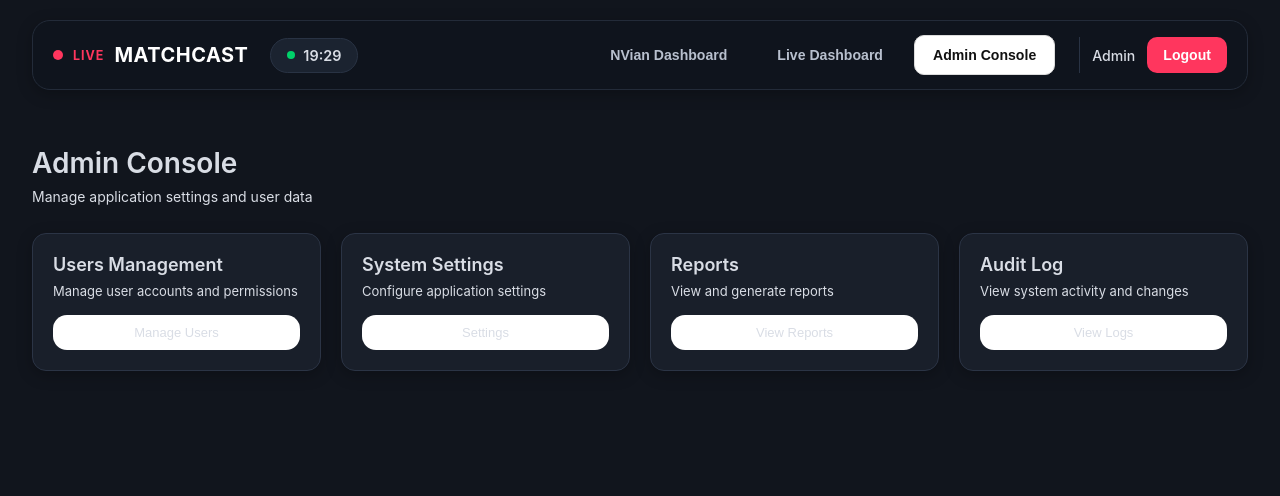
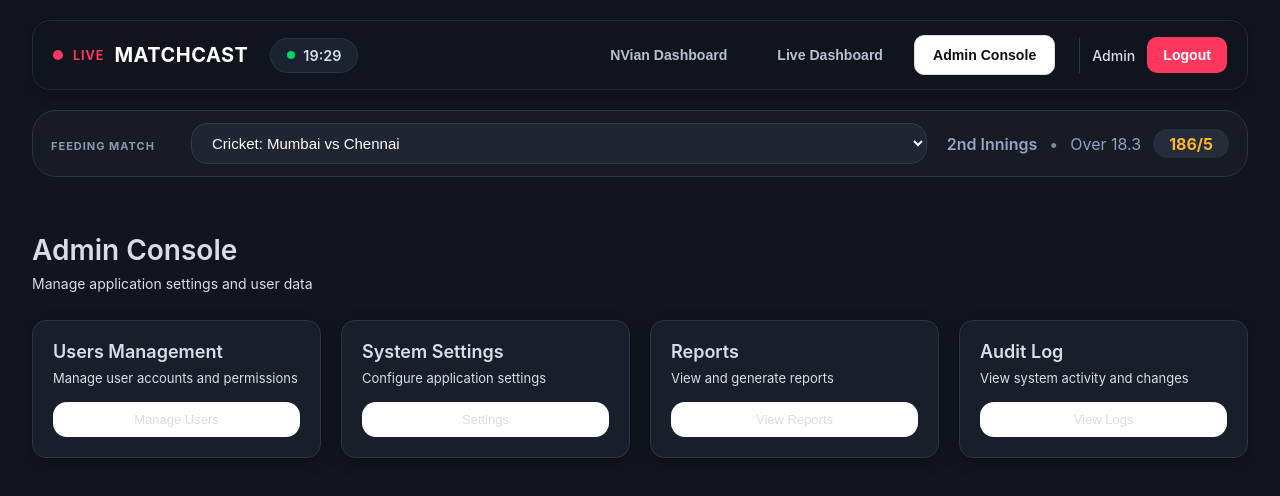
Before and after one commit to majeedhyderabadi/Cricbuzz, a React (Vite) app: page /admin in a window 1280 px wide. Shown: the top 496 px of the page. Built offline with nearby package versions, Linux system fonts and the light colour scheme; sample sign-in values are in the browser's storage.

Commit message:
feeding FeedingMatch

```diff
--- a/src/Pages/Admin.tsx
+++ b/src/Pages/Admin.tsx
@@ -1,10 +1,13 @@
 import "./Admin.css";
 import Header from "../components/Header/Header";
+import FeedingMatch from "../components/FeedingMatch/FeedingMatch";
 
 function Admin() {
     return (
         <main className="container">
             <Header />
+            <br />
+            <FeedingMatch />
             <section className="section admin-panel">
                 <div className="admin-panel__header">
                     <h1 className="admin-panel__title">Admin Console</h1>
--- /dev/null
+++ b/src/components/FeedingMatch/FeedingMatch.css
@@ -0,0 +1,88 @@
+* {
+    box-sizing: border-box;
+}
+
+.feeding-match-container {
+    display: flex;
+    align-items: center;
+    background: #171b24;
+    border: 1px solid #2b3240;
+    border-radius: 24px;
+    padding: 12px 18px;
+    flex-wrap: wrap;
+}
+
+.feeding-label {
+    min-width: 140px;
+}
+
+.feeding-label span {
+    color: #8e97b2;
+    font-size: 11px;
+    font-weight: 700;
+    letter-spacing: 1px;
+}
+
+.match-select-container {
+    flex: 1;
+    min-width: 300px;
+}
+
+.match-select {
+    width: 100%;
+    background: #1f2532;
+    border: 1px solid #31394a;
+    color: white;
+    border-radius: 16px;
+    padding: 10px 16px;
+    font-size: 15px;
+    font-weight: 500;
+    outline: none;
+    cursor: pointer;
+}
+
+.match-status {
+    display: flex;
+    align-items: center;
+    gap: 12px;
+    color: #98a3c4;
+    font-size: 16px;
+    flex-wrap: wrap;
+}
+
+.stage {
+    font-weight: 600;
+    padding: 0px 0px 0px 20px;
+}
+
+.separator {
+    color: #7d879d;
+}
+
+.progress {
+    color: #8fa0c8;
+}
+
+.score {
+    background: #252d3c;
+    color: #ffb32d;
+    padding: 0.3rem 1em;
+    border-radius: 20px;
+    font-weight: bold;
+}
+
+@media (max-width: 768px) {
+
+    .feeding-match-container {
+        flex-direction: column;
+        align-items: stretch;
+    }
+
+    .feeding-label {
+        min-width: auto;
+    }
+
+    .match-status {
+        justify-content: flex-start;
+    }
+}
--- /dev/null
+++ b/src/components/FeedingMatch/FeedingMatch.tsx
@@ -0,0 +1,96 @@
+import React, { type ChangeEvent, useMemo, useState } from "react";
+import "./FeedingMatch.css";
+
+export interface FeedingMatch {
+    id: number,
+    sport: string,
+    team1: string,
+    team2: string,
+    score: string,
+    stage: string,
+    progress: string
+}
+
+export default function FeedingMatch() {
+const feedingMatches: FeedingMatch[] = [
+    {
+    id: 1,
+    sport: "Cricket",
+    team1: "Mumbai",
+    team2: "Chennai",
+    score: "186/5",
+    stage: "2nd Innings",
+    progress: "Over 18.3"
+  },
+  {
+    id: 2,
+    sport: "Cricket",
+    team1: "India",
+    team2: "Australia",
+    score: "245/7",
+    stage: "1st Innings",
+    progress: "Over 44.2"
+  },
+  {
+    id: 3,
+    sport: "Football",
+    team1: "Barcelona",
+    team2: "Real Madrid",
+    score: "2 - 1",
+    stage: "Second Half",
+    progress: "73'"
+  },
+  {
+    id: 4,
+    sport: "Football",
+    team1: "Liverpool",
+    team2: "Chelsea",
+    score: "0 - 0",
+    stage: "First Half",
+    progress: "31'"
+  }];
+
+    const [selectedMatchId, setSelectedMatchId] = useState<number>(feedingMatches[0].id);
+
+  const selectedMatch: FeedingMatch = useMemo(() => {
+    return (
+      feedingMatches.find((match) => match.id === selectedMatchId) ?? feedingMatches[0]
+    );
+  }, [selectedMatchId]);
+
+  const handleMatchChange = (e: ChangeEvent<HTMLSelectElement>) => {
+    setSelectedMatchId(Number(e.target.value));
+  };
+
+  return (
+   <div className="feeding-match-container">
+      <div className="feeding-label">
+        <span>FEEDING MATCH</span>
+      </div>
+
+      <div className="match-select-container">
+        <select
+          className="match-select"
+          value={selectedMatchId}
+          onChange={handleMatchChange}
+        >
+          {feedingMatches.map((match) => (
+            <option key={match.id} value={match.id}>
+              {match.sport}: {match.team1} vs {match.team2}
+            </option>
+          ))}
+        </select>
+      </div>
+
+      <div className="match-status">
+        <span className="stage">{selectedMatch.stage}</span>
+
+        <span className="separator">•</span>
+
+        <span className="progress">{selectedMatch.progress}</span>
+
+        <span className="score">{selectedMatch.score}</span>
+      </div>
+    </div>
+  );
+}
```
